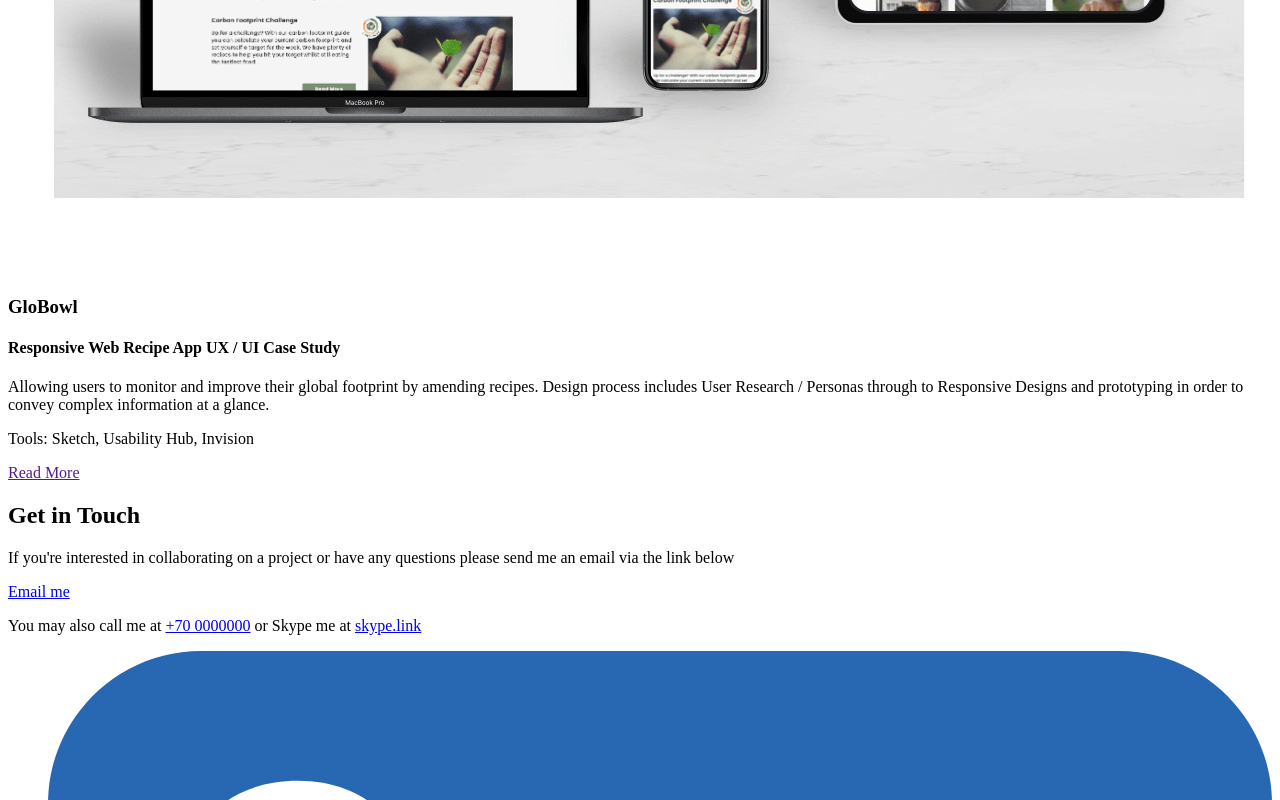
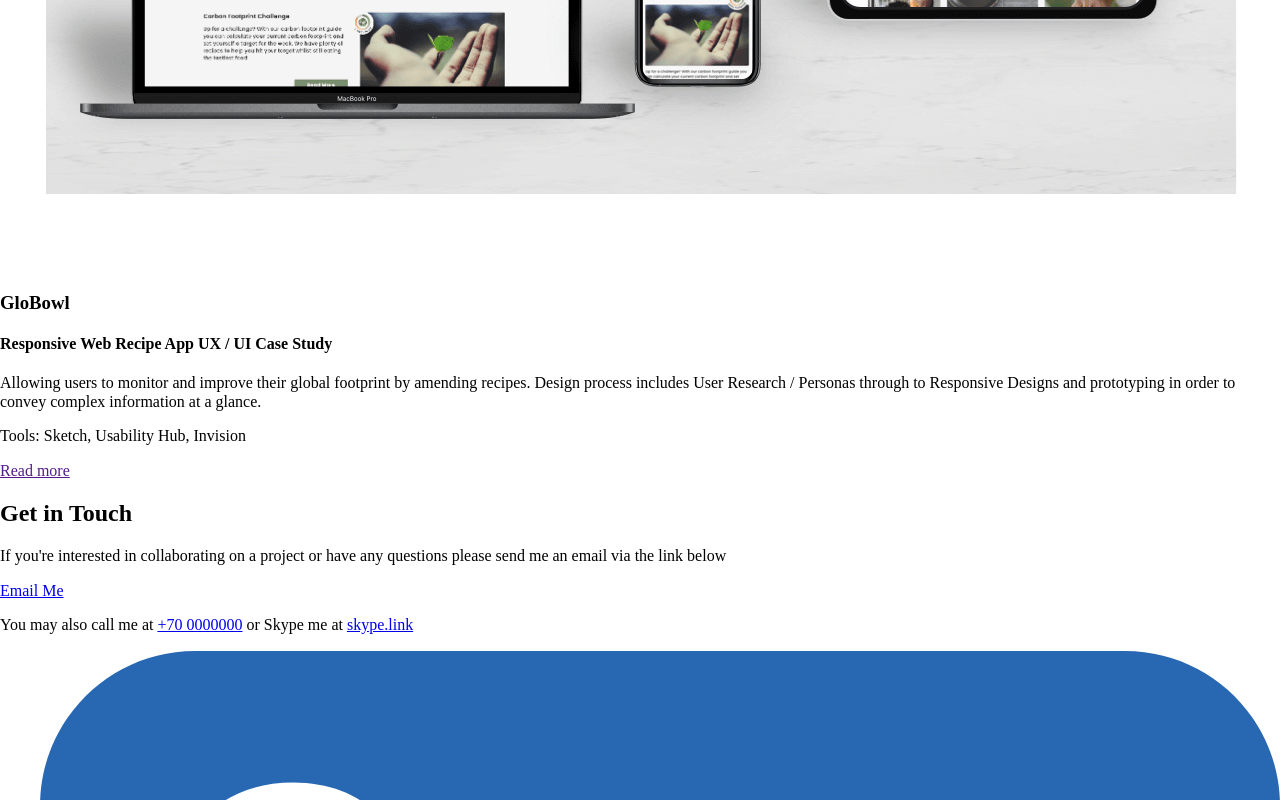
Before and after one commit to LaMellUI/portfolio-website, a plain HTML site: page index.html in a window 1280 px wide. Shown: the part 1825-2625 px from the top of the page. Drawn offline with nearby package versions, Linux system fonts and the light colour scheme.

Commit message:
add links to CSS stylesheet

```diff
--- a/index.html
+++ b/index.html
@@ -7,6 +7,10 @@
   <meta name="description" content="portfolio of UX and UI design work">
   <title>LauraMellor UX/UI Designer UKFreelance</title>
 
+  <link rel="stylesheet" type="text/css" href="https://cdnjs.cloudflare.com/ajax/libs/normalize/8.0.1/normalize.min.css">
+    <link rel="stylesheet" type="text/css" href="css/style.css">
+    <meta name="viewport" content="width=device-width, initial-scale=1">
+
   <link rel="apple-touch-icon" sizes="180x180" href="img/favicons/apple-touch-icon.png">
   <link rel="icon" type="image/png" sizes="32x32" href="img/favicons/favicon-32x32.png">
   <link rel="icon" type="image/png" sizes="16x16" href="img/favicons/favicon-16x16.png">
@@ -14,11 +18,19 @@
   <link rel="mask-icon" href="img/favicons/safari-pinned-tab.svg" color="#5bbad5">
   <meta name="msapplication-TileColor" content="#da532c">
   <meta name="theme-color" content="#ffffff">
+
+  <link rel="preconnect" href="https://fonts.googleapis.com">
+<link rel="preconnect" href="https://fonts.gstatic.com" crossorigin>
+<link rel="preconnect" href="https://fonts.googleapis.com">
+<link rel="preconnect" href="https://fonts.gstatic.com" crossorigin>
+<link href="https://fonts.googleapis.com/css2?family=Roboto:ital,wght@0,100;0,300;0,400;0,500;0,700;0,900;1,100;1,300;1,400;1,500;1,700;1,900&display=swap" rel="stylesheet">
+<link href="https://fonts.googleapis.com/css2?family=Merriweather:ital,wght@0,300;0,400;0,700;0,900;1,300;1,400;1,700;1,900&display=swap" rel="stylesheet">
+
 </head>
 
-<body>
+<body class="page" id="home">
   <!-- For the header -->
-  <header>
+  <header class="banner" id="header">
     <div>
       <a href="index.html"><img src="img/logo.jpg" alt="Laura Mellor UI"></a>
       <nav>
@@ -31,7 +43,7 @@
     </div>
   </header>
 
-  <main>
+  <main class="banner" id="introduction">
     <!-- For the intro section -->
     <div>
       <div>
@@ -63,7 +75,7 @@
             <p>Allowing users to navigate swiftly between waymarker, map, and AR views for an expedited and pleasurable user journey.</p>
             <p>My process includes User Research / Testing and competitor analysis through to the final UI (adhering to the Human Interface and Material Design Guidelines)</p>
             <p>Tools: Sketch, Usability Hub, Invision</p>
-            <a href="ramble-pal.html">Read More</a>
+            <a href="ramble-pal.html" class="button">Read more</a>
           </div><!-- end second column -->
         </div><!-- end row that contains (2) columns for project -->
         <div>
@@ -83,7 +95,7 @@
             <p>Allowing users to monitor and improve their global footprint by amending recipes. Design process includes User Research / Personas through to Responsive Designs and prototyping in order to convey complex information at a glance.
             </p>
             <p>Tools: Sketch, Usability Hub, Invision</p>
-            <a href="">Read More</a>
+            <a href="" class="button">Read more</a>
           </div><!-- end second column -->
         </div><!-- end row that contains (2) columns for project -->
       </div>
@@ -91,14 +103,14 @@
   </main>
 
   <!-- For the Footer -->
-  <footer id="contact">
+  <footer class="banner" id="contact">
     <div>
       <h2>Get in Touch</h2>
       <p>
         If you're interested in collaborating on a project or have any questions please send me an email via the link below
       </p>
       <div>
-        <a href="mailto:lauramellorui@gmail.com">Email me</a>
+        <a href="mailto:lauramellorui@gmail.com" class="button contact">Email Me</a>
       </div>
       <p>
         You may also call me at <a href="tel:+700000000">+70 0000000</a> or Skype me at <a href="skype:link">skype.link</a>
```
Also changed, not shown: about.html (+13 -2 lines), ramble-pal.html (+18 -7 lines).
